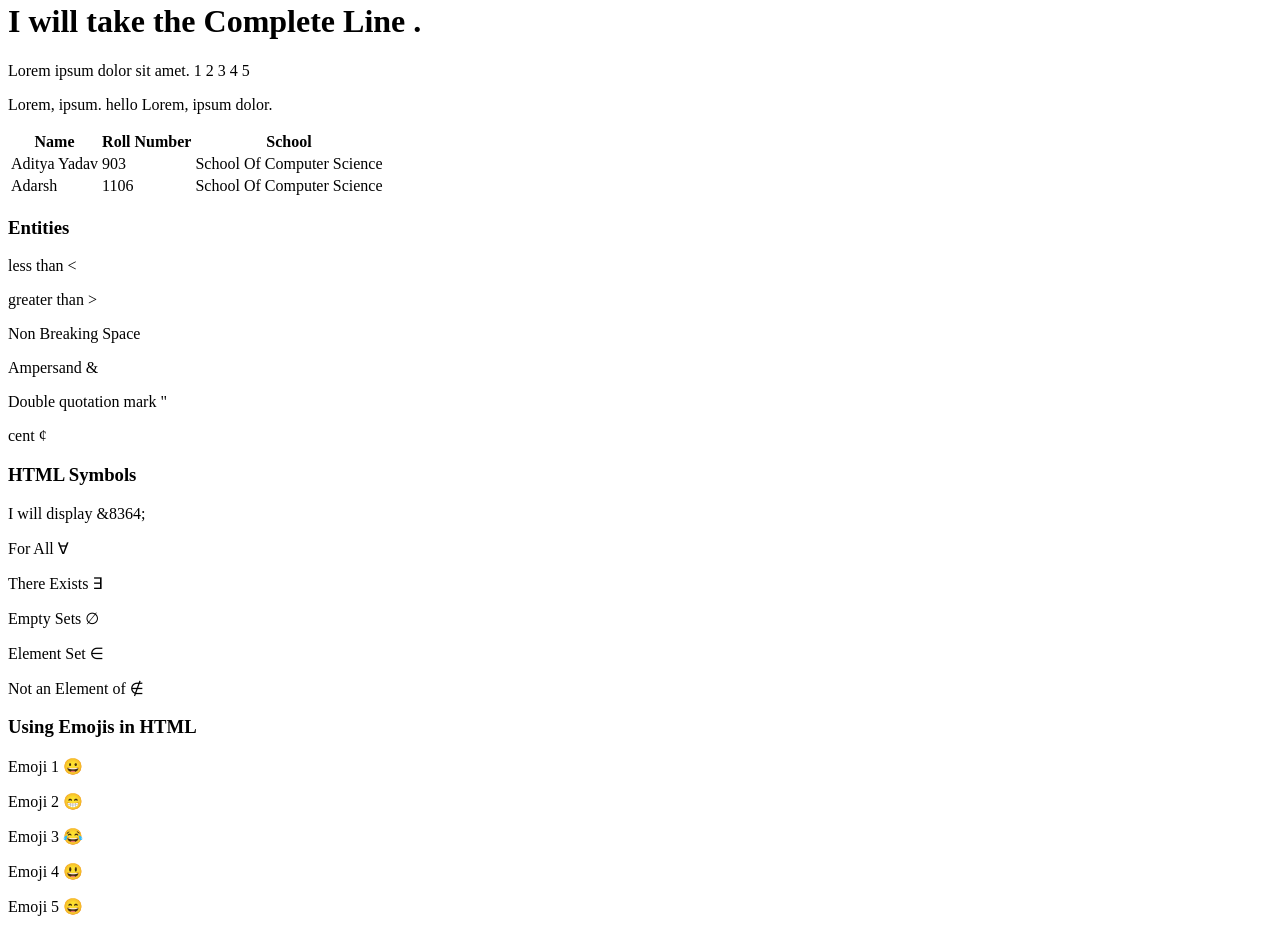
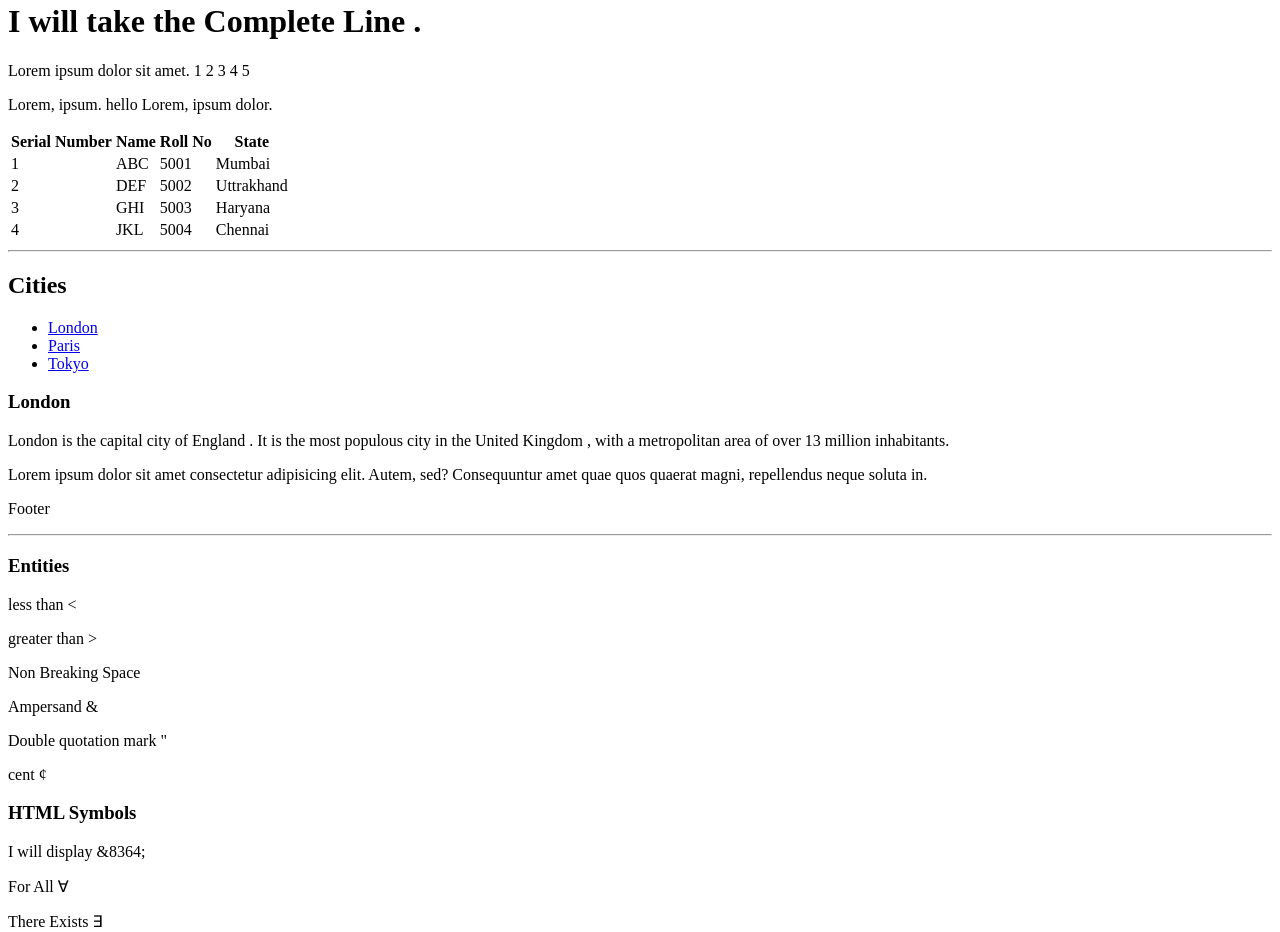
Before and after one commit to adityayadv03/Learning_Web_Development, a plain HTML site: page HTML_Basics/index.html in a window 1280 px wide. Shown: the part 1915-2847 px from the top of the page. Drawn offline with Linux system fonts and the light colour scheme.

Commit message:
Adding about HTML Layouts

```diff
--- a/HTML_Basics/index.html
+++ b/HTML_Basics/index.html
@@ -92,23 +92,63 @@
     <span>Lorem ipsum dolor sit amet. 1 2 3 4 5 </span>
     <p>Lorem, ipsum. <span>hello</span> Lorem, ipsum dolor.</p>
     <!--Creating a Table in HTML-->
-    <table> <!--All The Table Content is enclosed in the table tag-->
-        <tr> <!--Every time to create a new row we need the tr tag-->
-            <th>Name</th> <!--The Table head in written in th tag-->
-            <th>Roll Number</th>
-            <th>School</th>
+    <table> <!--HTML Tables table tag is used to create tables-->
+        <tr> <!--Table Row tr tag is Used to Create a New Row in a Table-->
+            <th>Serial Number</th> <!--th Represent the Table Head represent the details presenting in the head-->
+            <th>Name</th>
+            <th>Roll No</th>
+            <th>State</th>
+        </tr>
+        <tr> <!--More tr are used to Create more Row-->
+            <td>1</td> <!--td means Table Data All the Data is represnted inside the td Tag-->
+            <td>ABC</td>
+            <td>5001</td>
+            <td>Mumbai</td>
         </tr>
         <tr>
-            <td>Aditya Yadav</td> <!--All the Data is Added with the help of td tag-->
-            <td>903</td>
-            <td>School Of Computer Science</td>
+            <td>2</td>
+            <td>DEF</td>
+            <td>5002</td>
+            <td>Uttrakhand</td>
         </tr>
         <tr>
-            <td>Adarsh</td>
-            <td>1106</td>
-            <td>School Of Computer Science</td>
+            <td>3</td>
+            <td>GHI</td>
+            <td>5003</td>
+            <td>Haryana</td>
+        </tr>
+        <tr>
+            <td>4</td>
+            <td>JKL</td>
+            <td>5004</td>
+            <td>Chennai</td>
         </tr>
     </table>
+    <hr>
+    <!--Html Layout-->
+    <div>
+        <header> <!--Header Section to Represent Something in Header-->
+            <h2>Cities</h2>
+        </header>
+        <section> <!--The Section Tag is Used to have Nav bars and other Article Section-->
+            <nav> <!--Section Holding the Nav Bar-->
+                <ul>
+                    <li><a href="#">London</a></li>
+                    <li><a href="#">Paris</a></li>
+                    <li><a href="#">Tokyo</a></li>
+                </ul>
+            </nav>
+            <article> <!--Article tag holding the article Section-->
+                <h1>London</h1>
+                <p>London is the capital city of England . It is the most populous city in the United Kingdom , with a metropolitan area of over 13 million inhabitants.</p>
+                <p>Lorem ipsum dolor sit amet consectetur adipisicing elit. Autem, sed? Consequuntur amet quae quos quaerat magni, repellendus neque soluta in.</p>
+            </article>
+        </section>
+        <footer> <!--Representing the footer of the Page-->
+            <p>Footer</p>
+        </footer>
+    </div>
+    <hr>
     <div>
         <div> <!--Div Containing the HTML Entities-->
             <h3>Entities</h3>
```
